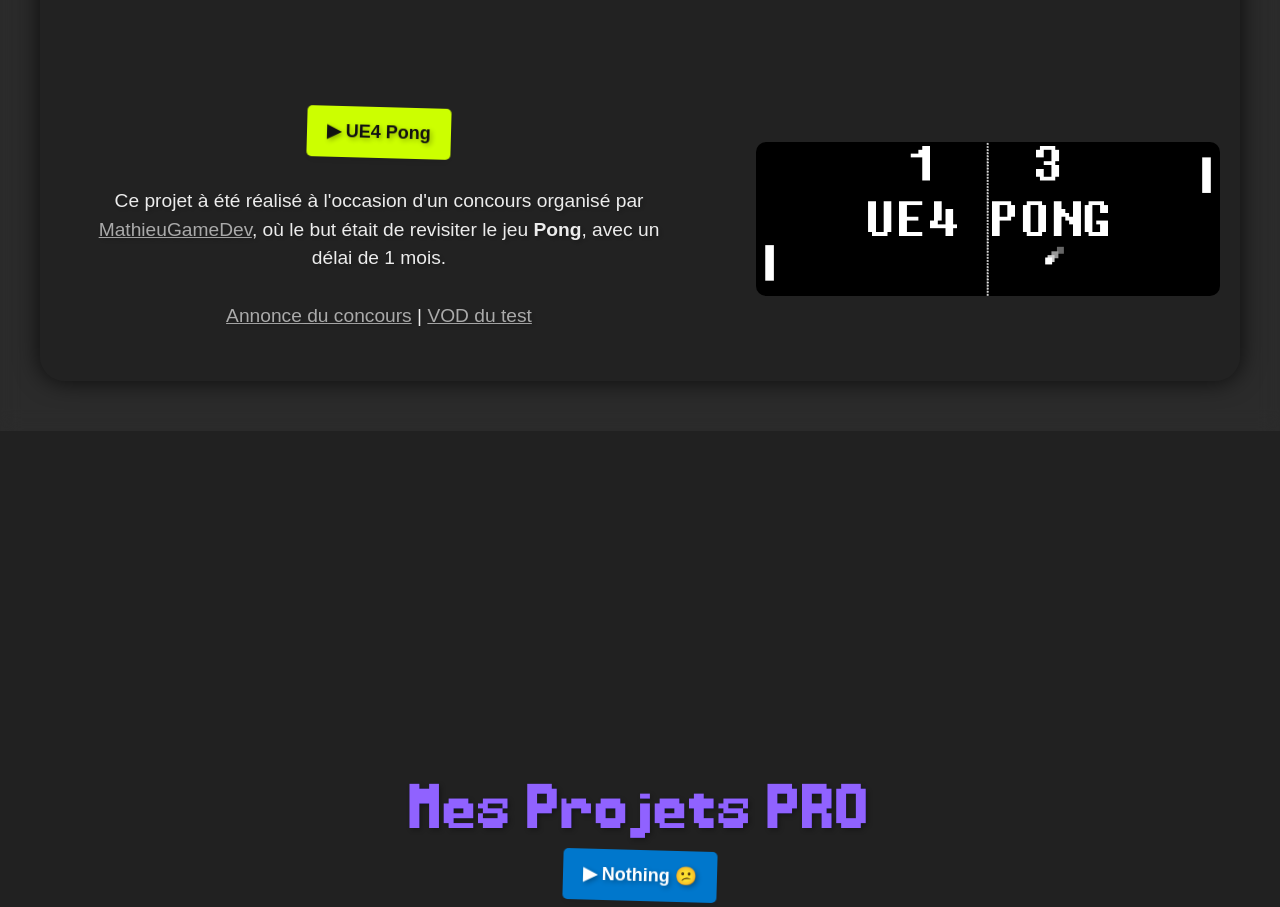
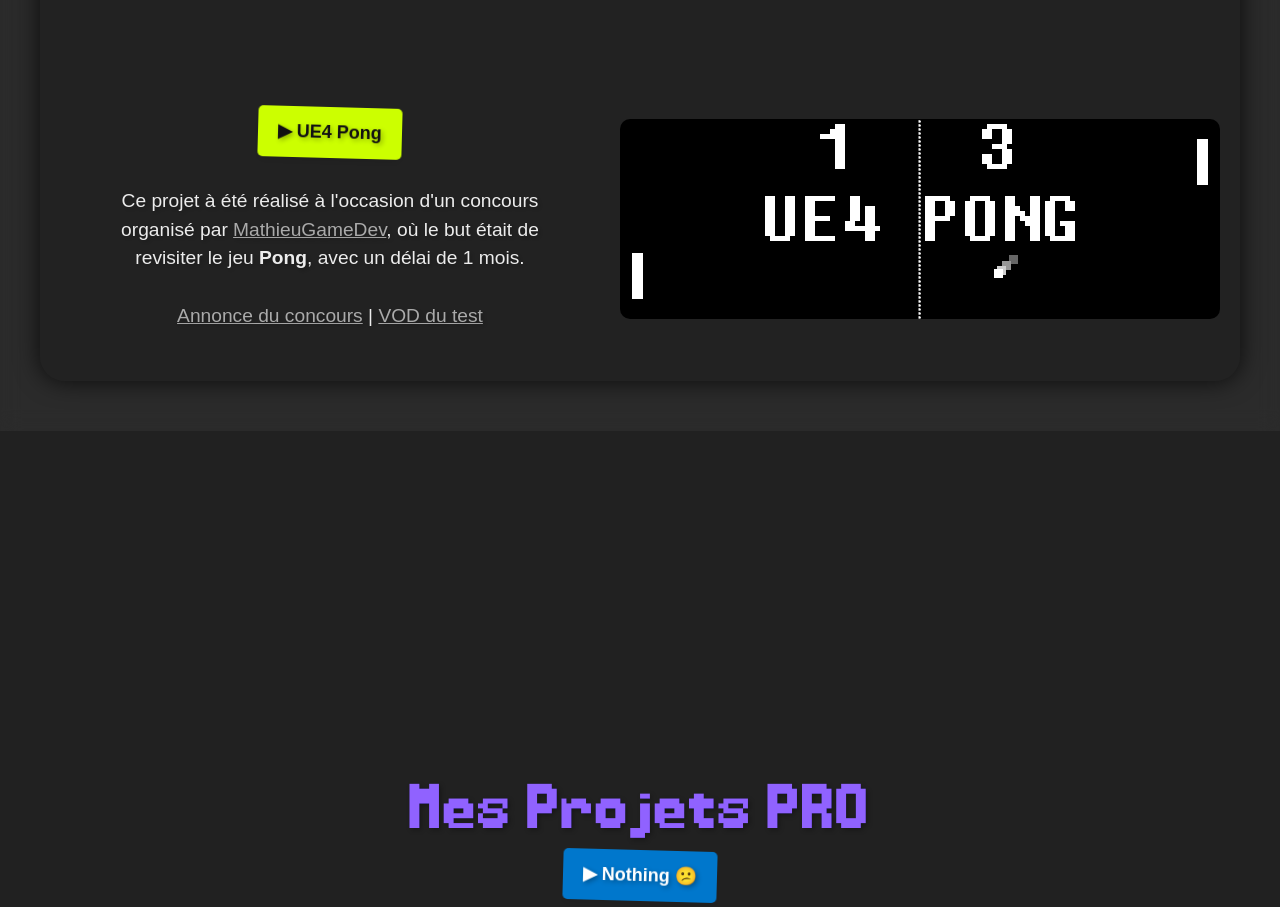
Before and after one commit to Daminator4113/Daminator4113.github.io, a plain HTML site: page index.html in a window 1280 px wide. Shown: the part 2708-3615 px from the top of the page. Drawn offline with Linux system fonts and the light colour scheme.

Commit message:
quick fix

```diff
--- a/index.html
+++ b/index.html
@@ -159,7 +159,7 @@
                                 <a href="https://youtu.be/AOO82DqsIB8?si=SBrDGrHOd9ocfwoU" target="_blank">Annonce du concours</a> | <a href="https://www.youtube.com/live/HIyl5TOntiY?si=qtyqSAw9gveEOTFC&t=610" target="_blank">VOD du test</a>
                             </p>
                         </div>
-                        <img src="images/projects/ue4pong/ue4pong_thumbnail.png" alt="UE4pong thumbnail" class="img image left">
+                        <img src="images/projects/ue4pong/ue4pong_thumbnail.png" alt="UE4pong thumbnail" data-width="60" class="img manual-resize image left">
                     </div>
                 </div>
             </div>
--- a/styles.css
+++ b/styles.css
@@ -471,7 +471,7 @@ img {
 
 /* Style par défaut : image à gauche, texte à droite */
 .project img {
-    width: 40%;
+    /*width: 40%;*/
     border-radius: 10px;
 }
 
```
